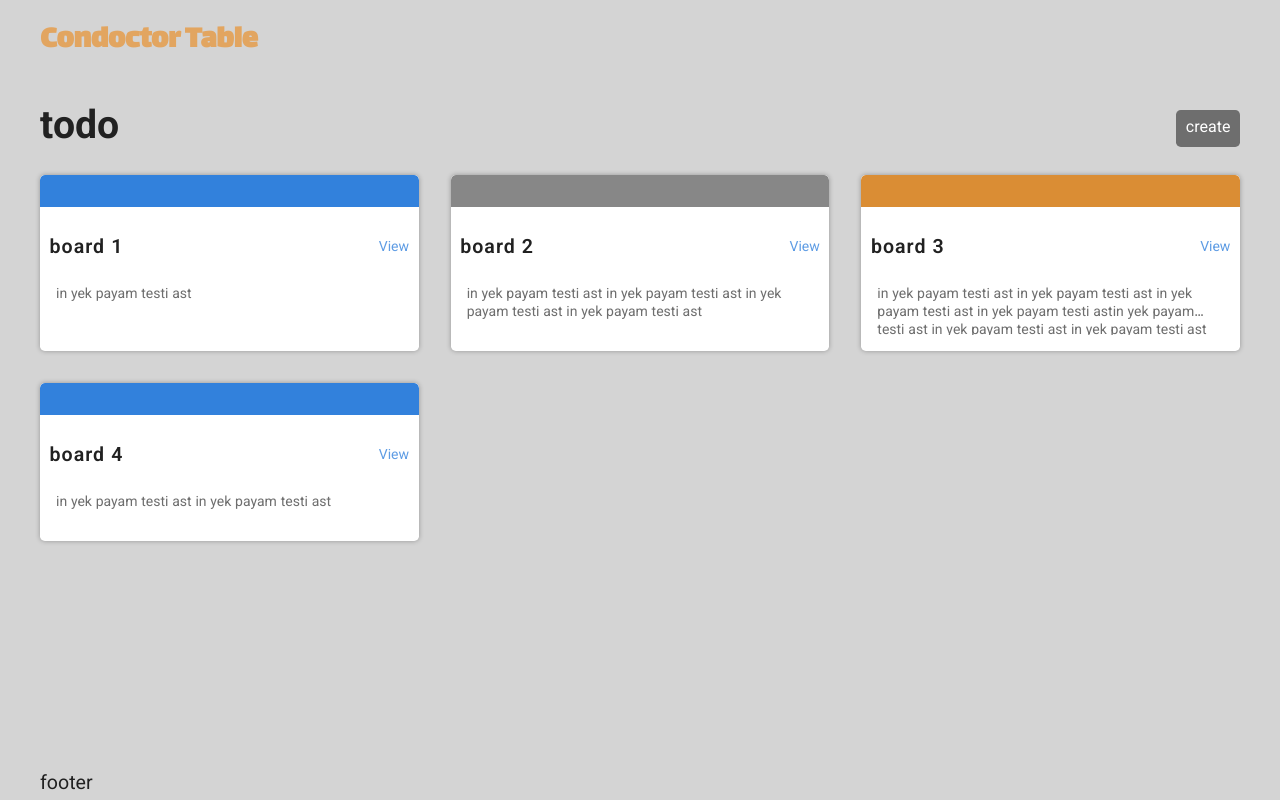
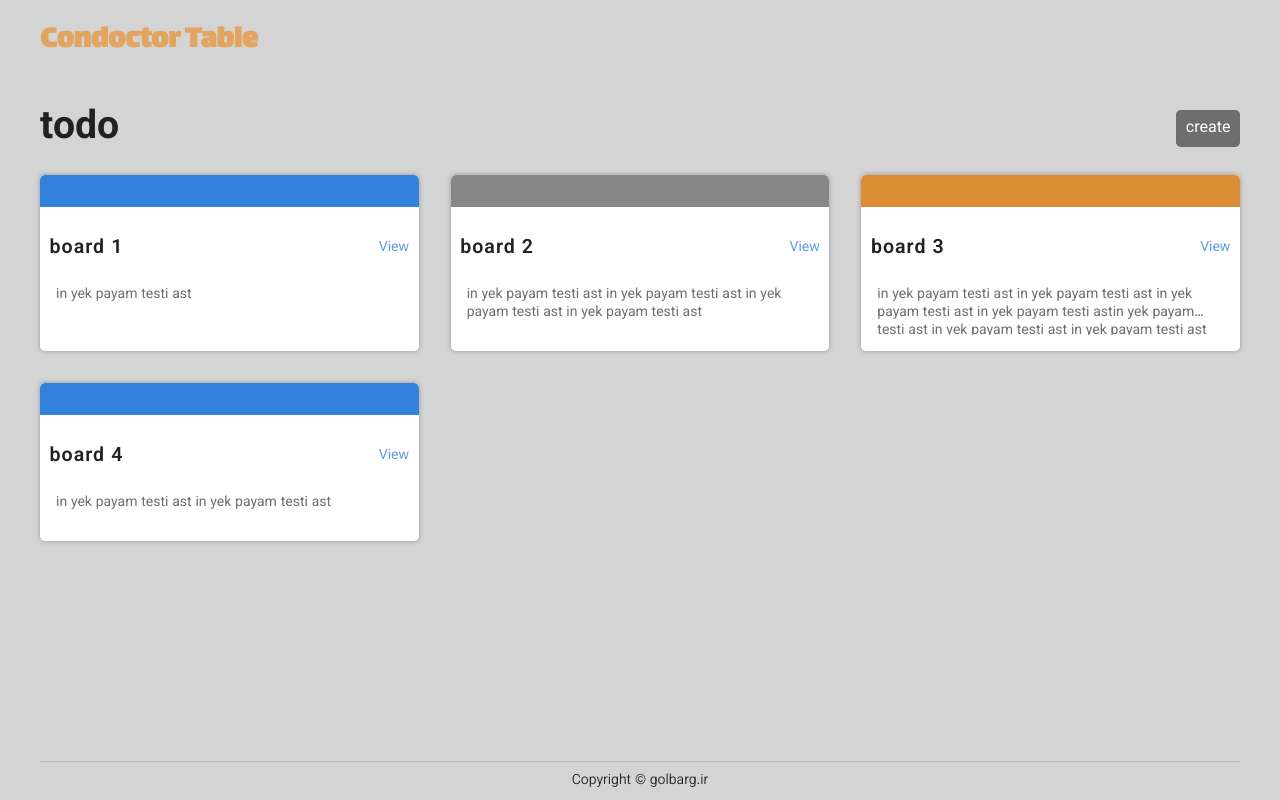
Before and after one commit to aminkazemideveloper-web/todo-tables, a React (Vite) app: page / in a window 1280 px wide. Built offline with nearby package versions, Linux system fonts and the light colour scheme.

Commit message:
[Add] Footer component

```diff
--- /dev/null
+++ b/src/components/common/Footer/Footer.module.css
@@ -0,0 +1,7 @@
+.footer{
+    padding-block: 0.5rem;
+    text-align: center;
+    border-block-start: 1px solid var(--color-gray-300);
+    font-size: var(--font-size-300);
+    font-weight: 300;
+}
--- /dev/null
+++ b/src/components/common/Footer/Footer.tsx
@@ -0,0 +1,9 @@
+import type { ReactNode } from "react";
+
+import styles from './Footer.module.css'
+
+export default function Footer () : ReactNode {
+    return(
+        <footer className={styles.footer}> Copyright &copy;  golbarg.ir</footer>
+    )
+}
--- a/src/pages/HomePage/HomePage.tsx
+++ b/src/pages/HomePage/HomePage.tsx
@@ -4,6 +4,7 @@ import styles from './HomePage.module.css'
 import BoardCard from "../../components/boardCard/boardCard";
 import Button from "../../components/common/Button/Button";
 import Header from "../../components/common/Header/Header";
+import Footer from "../../components/common/Footer/Footer";
 
 export default function HomePage(): ReactNode {
     return (
@@ -53,7 +54,7 @@ export default function HomePage(): ReactNode {
                     </ul>
                 </main>
             </main>
-            <footer>footer</footer>
+           <Footer/>
         </div>
     )
 }
```
